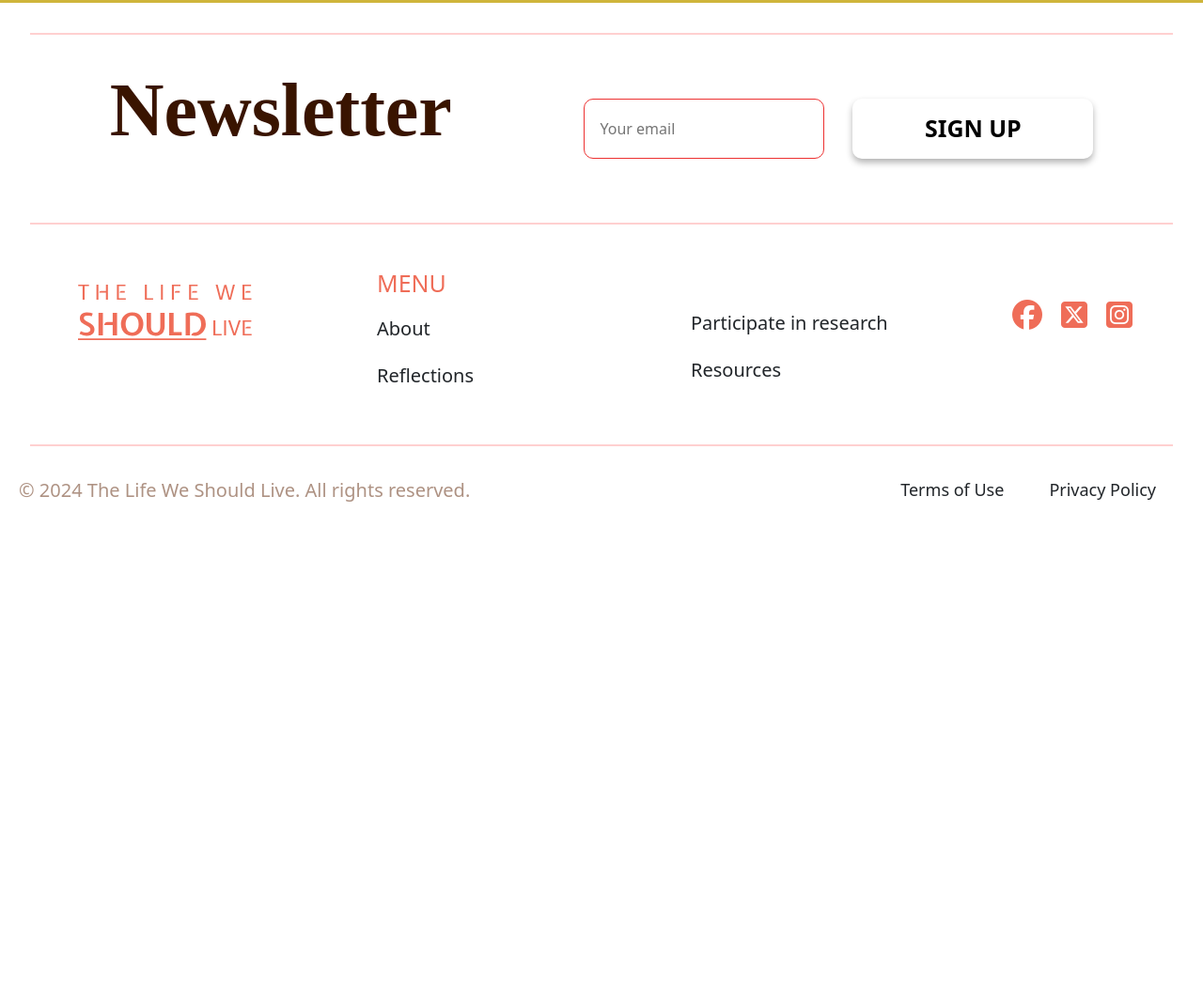
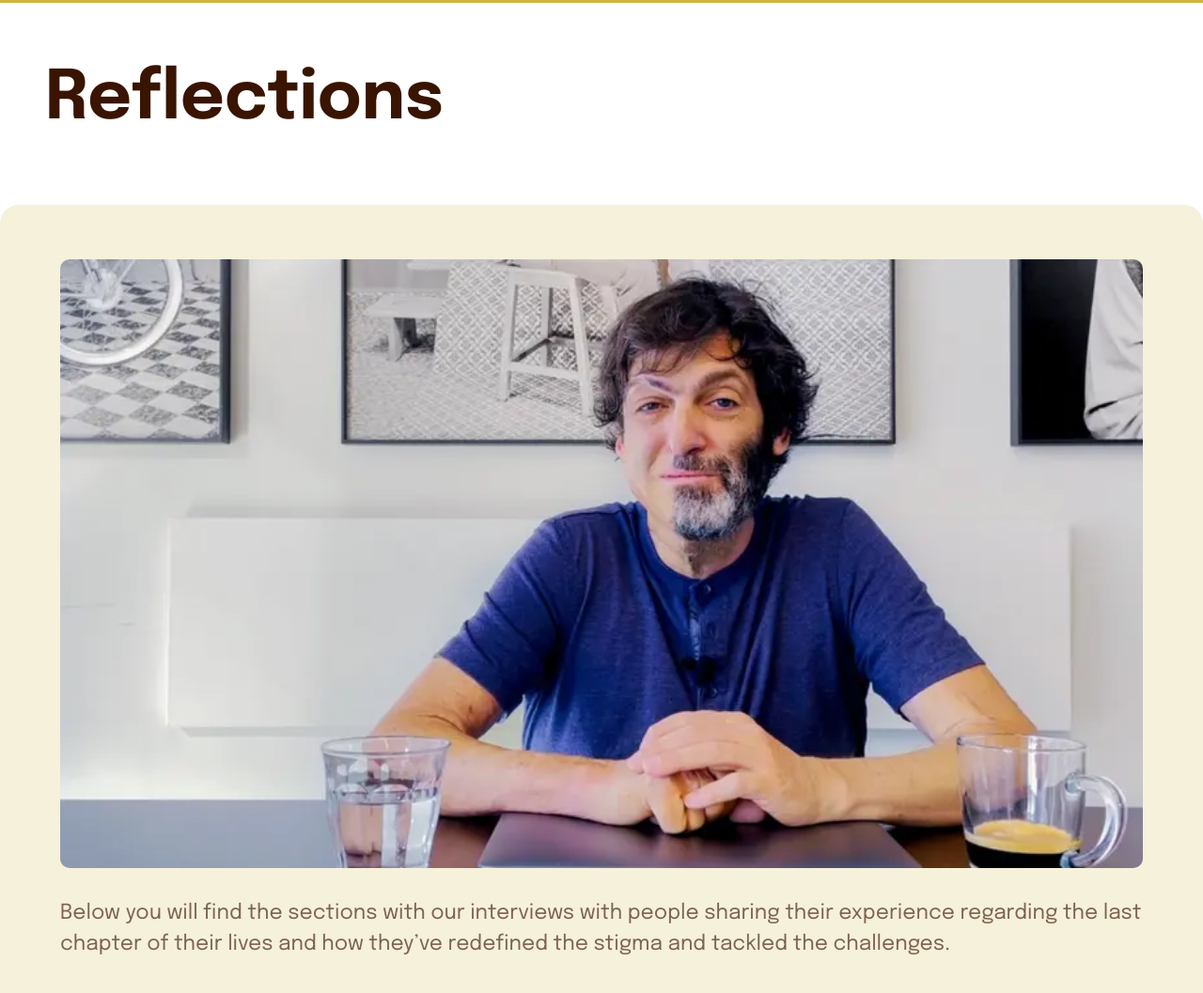
Before and after one commit to chiragrangras/author-reflection-bootstrap-site, a plain HTML site: page src/reflections/reflections.html in a window 1280 px wide. Shown: the part 98-1155 px from the top of the page at 94% size. Before the commit the page ends 800 px from the top, so only its background shows below. Drawn offline with nearby package versions, Linux system fonts and the light colour scheme; files whose address does not match are found by name.

Commit message:
new section added

```diff
--- a/src/reflections/reflections.html
+++ b/src/reflections/reflections.html
@@ -81,6 +81,27 @@
             </div>
           </nav>
         </header>
+      </div>
+    </section>
+
+    <!--reflection-->
+    <section>
+      <div class="reflection-heading-wrapper">
+        <h1 class="reflection-heading">Reflections</h1>
+      </div>
+      <div class="card-wrapper">
+        <div class="card-inner d-flex justify-content-between">
+          <div class="card-content d-flex">
+            <div class="content-text">
+              Below you will find the sections with our interviews with people
+              sharing their experience regarding the last chapter of their lives
+              and how they’ve redefined the stigma and tackled the challenges.
+            </div>
+          </div>
+          <div class="reflection-img">
+            <img src="../common/img/author-img-1.jpg" class="zoom-img" alt="reflection-img">
+          </div>
+        </div>
       </div>
     </section>
 
```
